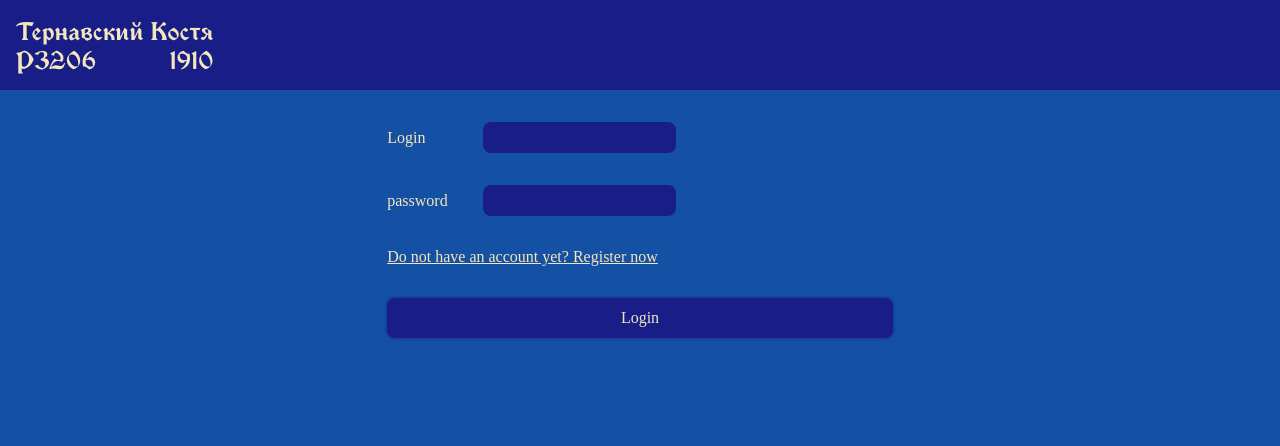
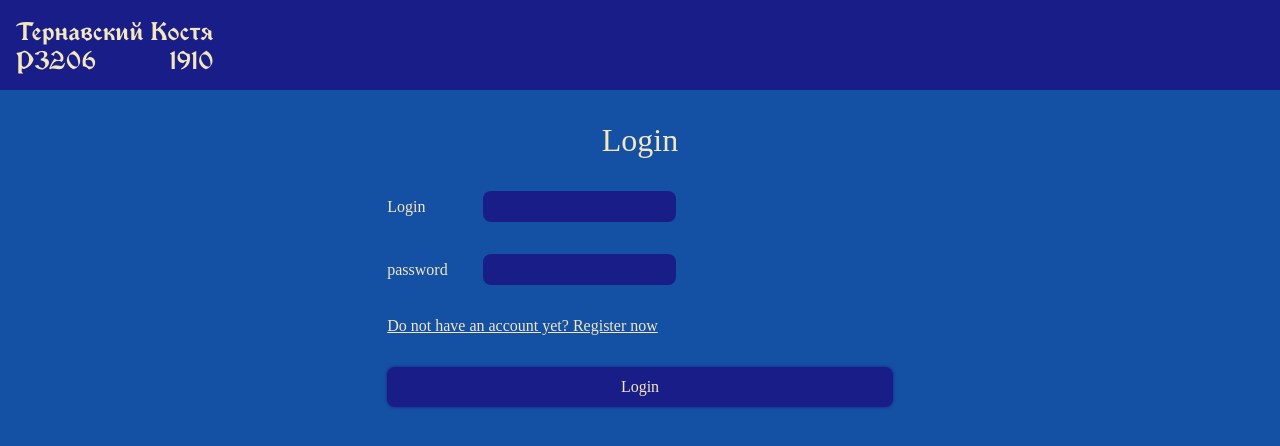
Before and after one commit to owl-from-hogvarts/web-lab4, a React (Vite) app in the folder client/: page /login in a window 1280 px wide. Shown: the top 446 px of the page. Built offline with nearby package versions, Linux system fonts and the light colour scheme.

Commit message:
feat(client): add title for login page

```diff
--- /dev/null
+++ b/client/src/app/components/title.tsx
@@ -0,0 +1,12 @@
+import styled from "@emotion/styled";
+import React from "react";
+
+const Title = styled.h2`
+  display: flex;
+  justify-content: center;
+  width: 100%;
+  font-size: 2rem;
+  font-weight: 300;
+`;
+
+export default Title;
--- a/client/src/app/routes/login.tsx
+++ b/client/src/app/routes/login.tsx
@@ -7,6 +7,7 @@ import { Link, redirect, useLocation, useNavigate } from "react-router-dom";
 import { TLoginData, loginUser } from "app/api/users";
 import { REDIRECT_TO_PARAM_NAME } from "app/api/api";
 import getUserToken from "app/auth/auth";
+import Title from "app/components/title";
 
 export default function Login() {
   const location = useLocation();
@@ -33,6 +34,7 @@ export default function Login() {
 
   return (
     <LoginContainer>
+      <Title>Login</Title>
       <Field label="Login">
         <FieldInput
           required
```
